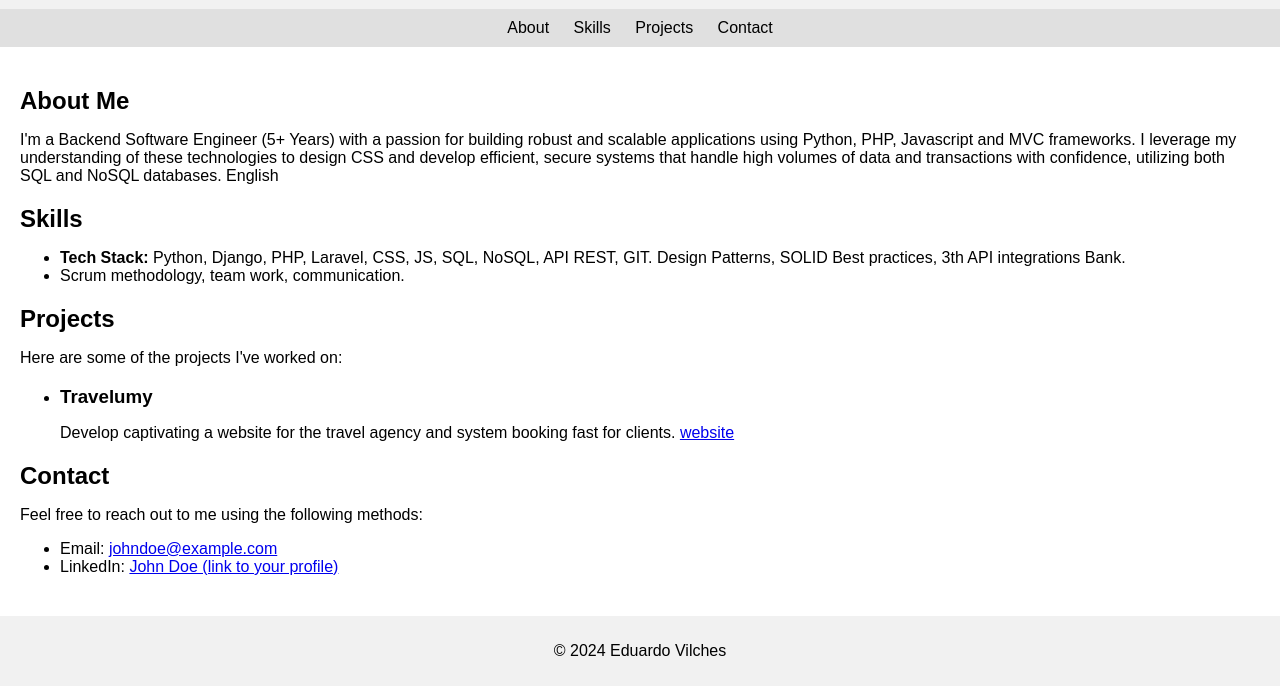
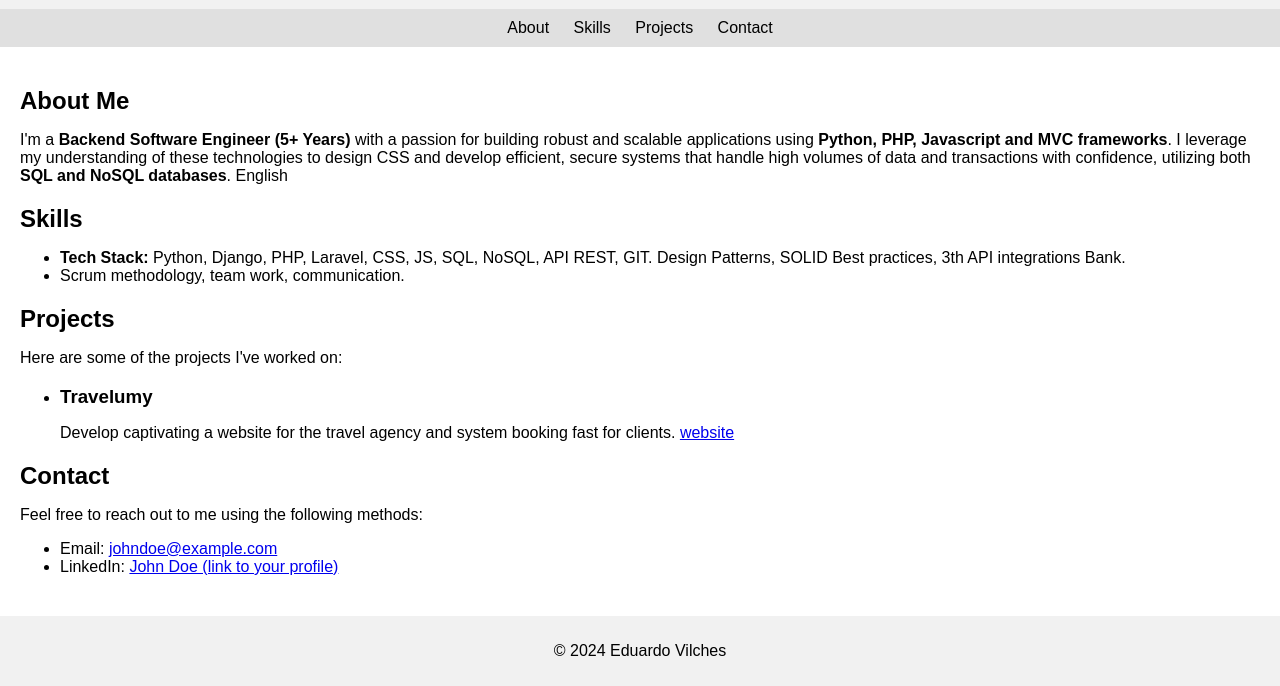
Before and after one commit to eduardovilches/eduardovilches.github.io, a plain HTML site: page index.html in a window 1280 px wide. Shown: the part 140-826 px from the top of the page. Drawn offline with Linux system fonts and the light colour scheme.

Commit message:
Update index.html

```diff
--- a/index.html
+++ b/index.html
@@ -80,11 +80,11 @@ footer {
   <main>
     <section id="about">
       <h2>About Me</h2>
-      <p>I'm a Backend Software Engineer (5+ Years) with a passion for building robust and
-scalable applications using Python, PHP, Javascript and MVC frameworks. I
+      <p>I'm a <b>Backend Software Engineer (5+ Years)</b> with a passion for building robust and
+scalable applications using <b>Python, PHP, Javascript and MVC frameworks</b>. I
 leverage my understanding of these technologies to design CSS and develop
 efficient, secure systems that handle high volumes of data and transactions with
-confidence, utilizing both SQL and NoSQL databases. English</p>
+confidence, utilizing both <b>SQL and NoSQL databases</b>. English</p>
     </section>
 
     <section id="skills">
```
